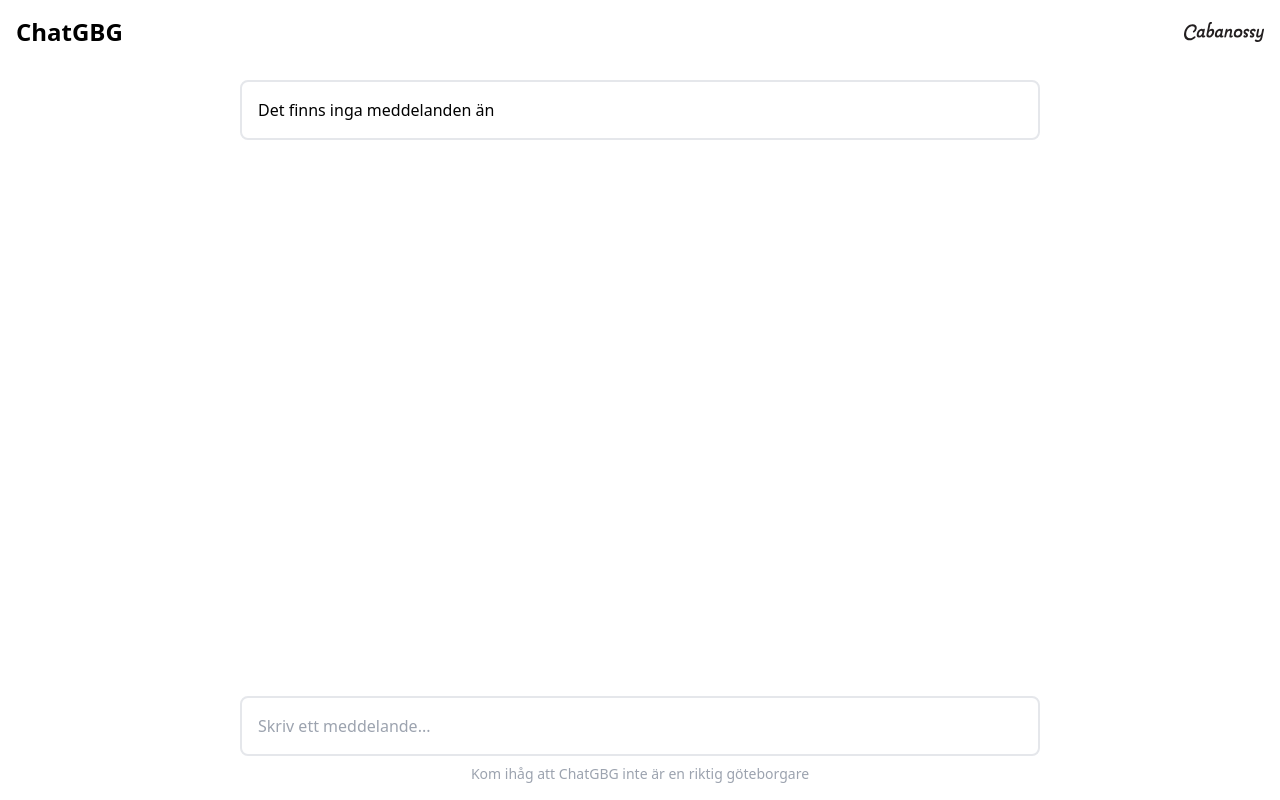
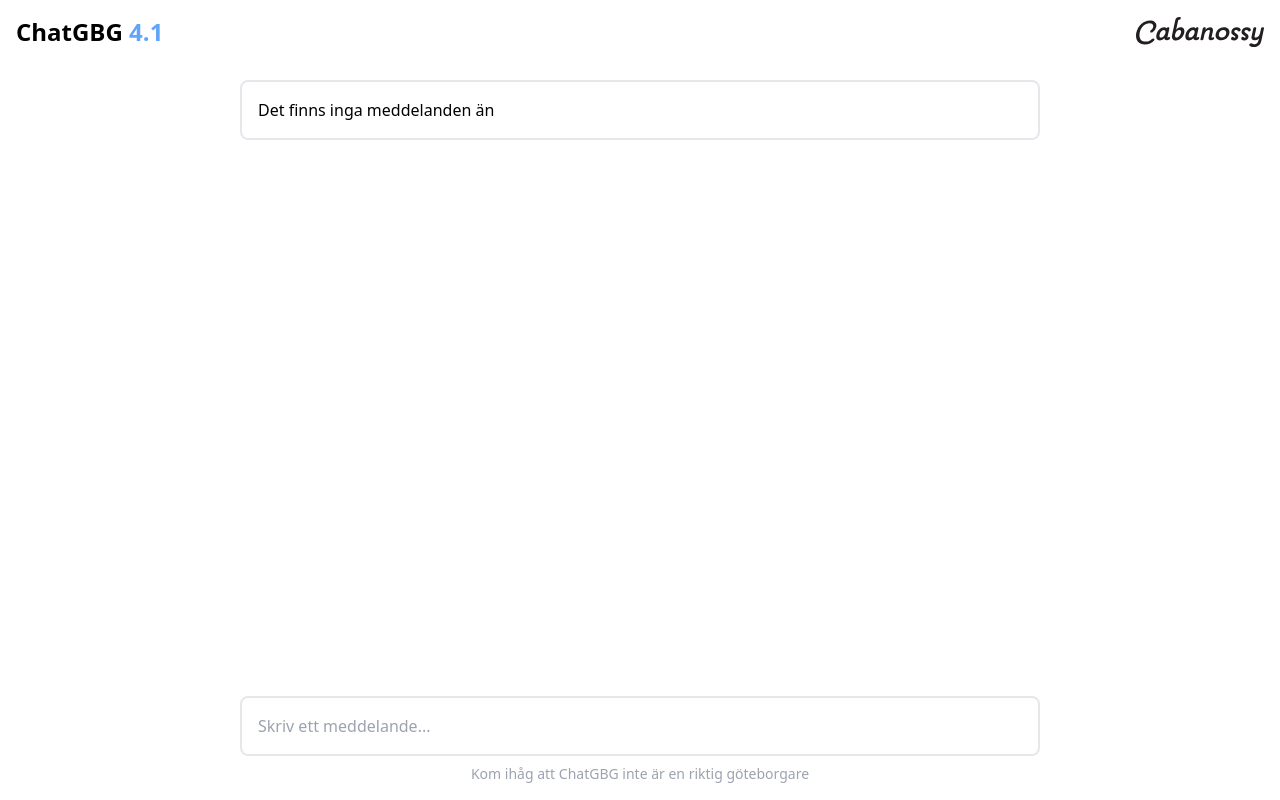
Before and after one commit to insulationman/chatgbg, a React (Vite) app: page / in a window 1280 px wide. Built offline with nearby package versions, Linux system fonts and the light colour scheme.

Commit message:
Update header in ChatGBG component

```diff
--- a/src/Header.tsx
+++ b/src/Header.tsx
@@ -3,9 +3,11 @@ import CabLogo from "./assets/logo.svg";
 const Header = () => {
   return (
     <div className="flex w-full items-center p-4 gap-2">
-      <h1 className="text-2xl font-bold">ChatGBG</h1>
+      <h1 className="text-2xl font-bold">
+        ChatGBG <span className=" text-blue-400">4.1</span>
+      </h1>
       <span className="ml-auto"></span>
-      <img src={CabLogo} alt="Sella" className="w-20" />
+      <img src={CabLogo} alt="Sella" className="w-32" />
     </div>
   );
 };
```
